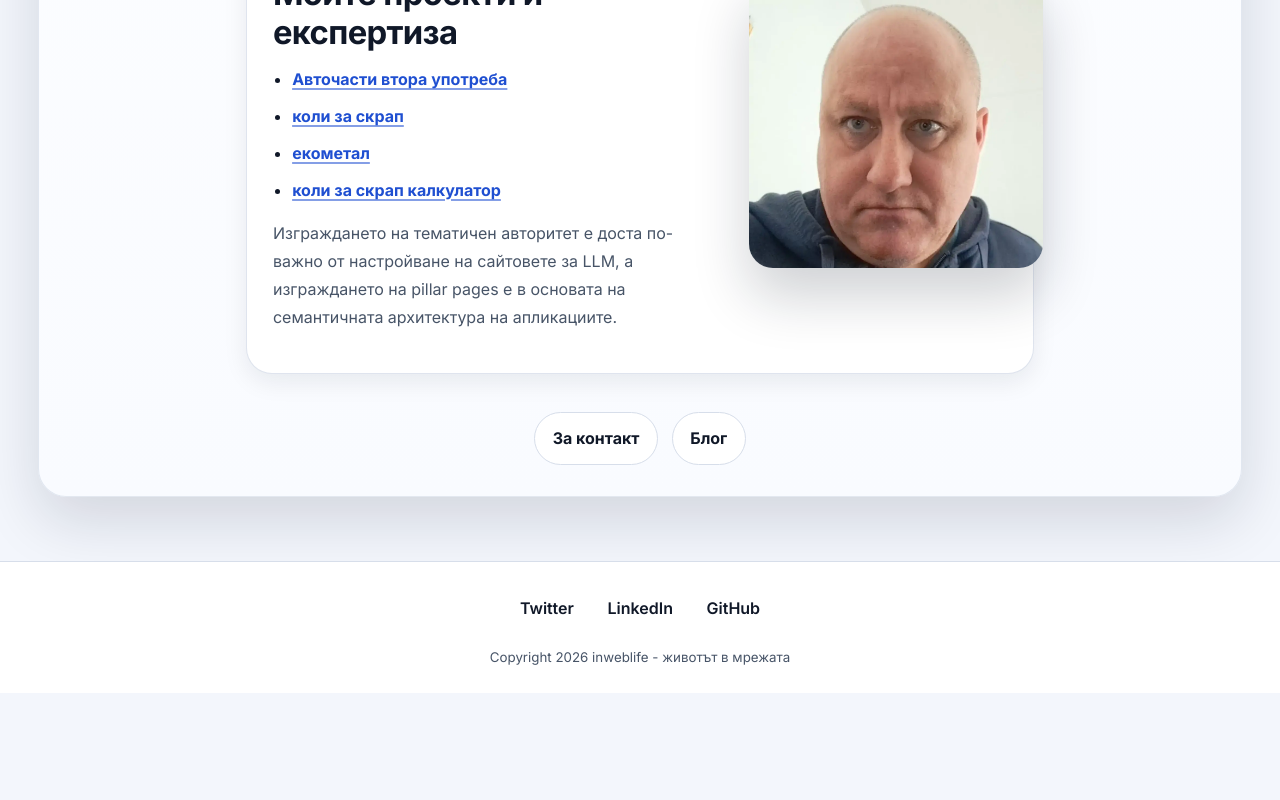
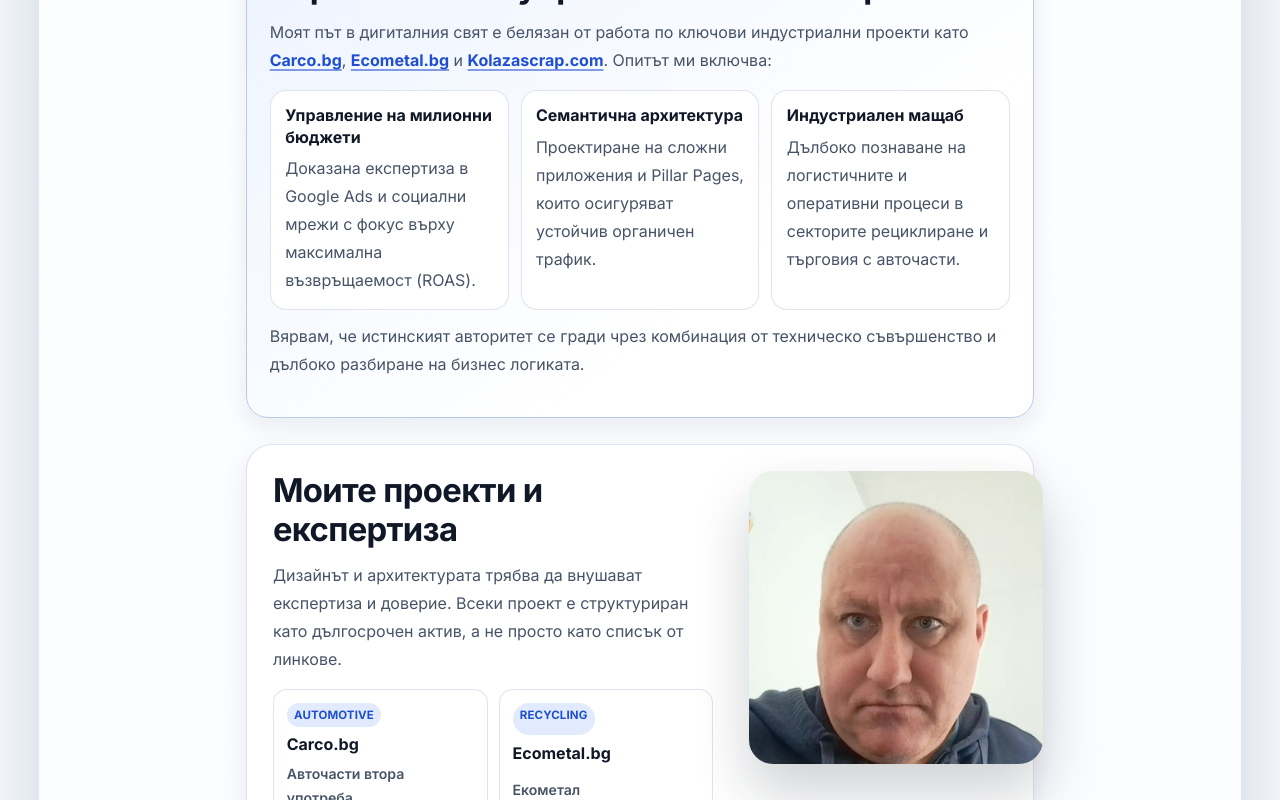
Before and after one commit to inweblife/inweblife, a Next.js app: page /about in a window 1280 px wide. Shown: the part 1200-2000 px from the top of the page. Before the commit the page ends 1893 px from the top, so only its background shows below. Built offline with nearby package versions, Linux system fonts and the light colour scheme.

Commit message:
added new style

```diff
--- a/pages/about.js
+++ b/pages/about.js
@@ -50,58 +50,110 @@ const About = () => {
               <Link href="/modern-site">модерен сайт</Link>.
             </p>
 
+            <section className={styles.strategySection} aria-labelledby="strategy-title">
+              <h2 id="strategy-title">Стратегическо управление и бизнес растеж</h2>
+              <p>
+                Моят път в дигиталния свят е белязан от работа по ключови
+                индустриални проекти като{" "}
+                <a href="https://carco.bg/" target="_blank" rel="noopener noreferrer">
+                  <strong>Carco.bg</strong>
+                </a>
+                ,{" "}
+                <a href="https://ecometal.bg/" target="_blank" rel="noopener noreferrer">
+                  <strong>Ecometal.bg</strong>
+                </a>{" "}
+                и{" "}
+                <a href="https://kolazascrap.com/" target="_blank" rel="noopener noreferrer">
+                  <strong>Kolazascrap.com</strong>
+                </a>
+                . Опитът ми включва:
+              </p>
+              <div className={styles.capabilityGrid}>
+                <article className={styles.capabilityCard}>
+                  <h3>Управление на милионни бюджети</h3>
+                  <p>
+                    Доказана експертиза в Google Ads и социални мрежи с фокус
+                    върху максимална възвръщаемост (ROAS).
+                  </p>
+                </article>
+                <article className={styles.capabilityCard}>
+                  <h3>Семантична архитектура</h3>
+                  <p>
+                    Проектиране на сложни приложения и Pillar Pages, които
+                    осигуряват устойчив органичен трафик.
+                  </p>
+                </article>
+                <article className={styles.capabilityCard}>
+                  <h3>Индустриален мащаб</h3>
+                  <p>
+                    Дълбоко познаване на логистичните и оперативни процеси в
+                    секторите рециклиране и търговия с авточасти.
+                  </p>
+                </article>
+              </div>
+              <p className={styles.strategyConclusion}>
+                Вярвам, че истинският авторитет се гради чрез комбинация от
+                техническо съвършенство и дълбоко разбиране на бизнес логиката.
+              </p>
+            </section>
+
             <section
               className={styles.expertiseSection}
               aria-labelledby="projects-expertise-title"
             >
               <div className={styles.expertiseContent}>
                 <h2 id="projects-expertise-title">Моите проекти и експертиза</h2>
-                <ul className={styles.projectList}>
-                  <li>
+                <p className={styles.portfolioLead}>
+                  Дизайнът и архитектурата трябва да внушават експертиза и
+                  доверие. Всеки проект е структуриран като дългосрочен актив,
+                  а не просто като списък от линкове.
+                </p>
+                <div className={styles.projectGrid}>
                   <a
-                      className={styles.projectLink}
+                    className={styles.projectCard}
                     href="https://carco.bg/"
                     target="_blank"
                     rel="noopener noreferrer"
                   >
-                      Авточасти втора употреба
+                    <span className={styles.projectTag}>Automotive</span>
+                    <strong>Carco.bg</strong>
+                    <span>Авточасти втора употреба</span>
                   </a>
-                  </li>
-                  <li>
                   <a
-                      className={styles.projectLink}
+                    className={styles.projectCard}
+                    href="https://ecometal.bg/"
+                    target="_blank"
+                    rel="noopener noreferrer"
+                  >
+                    <span className={styles.projectTag}>Recycling</span>
+                    <strong>Ecometal.bg</strong>
+                    <span>Екометал</span>
+                  </a>
+                  <a
+                    className={styles.projectCard}
                     href="https://kolazascrap.com/"
                     target="_blank"
                     rel="noopener noreferrer"
                   >
-                      коли за скрап
+                    <span className={styles.projectTag}>Lead Gen</span>
+                    <strong>Kolazascrap.com</strong>
+                    <span>Коли за скрап</span>
                   </a>
-                  </li>
-                  <li>
                   <a
-                      className={styles.projectLink}
-                      href="https://ecometal.bg/"
-                      target="_blank"
-                      rel="noopener noreferrer"
-                    >
-                      екометал
-                    </a>
-                  </li>
-                  <li>
-                    <a
-                      className={styles.projectLink}
+                    className={styles.projectCard}
                     href="https://kolizascrap.com/"
                     target="_blank"
                     rel="noopener noreferrer"
                   >
-                      коли за скрап калкулатор
+                    <span className={styles.projectTag}>Tooling</span>
+                    <strong>Kolizascrap.com</strong>
+                    <span>Коли за скрап калкулатор</span>
                   </a>
-                  </li>
-                </ul>
+                </div>
                 <p>
                   Изграждането на тематичен авторитет е доста по-важно от
-                  настройване на сайтовете за LLM, а изграждането на pillar pages
-                  е в основата на семантичната архитектура на апликациите.
+                  настройване на сайтовете за LLM, а изграждането на pillar
+                  pages е в основата на семантичната архитектура на апликациите.
                 </p>
               </div>
 
--- a/styles/About.module.css
+++ b/styles/About.module.css
@@ -49,6 +49,46 @@
   font-weight: 700;
 }
 
+.strategySection {
+  margin-top: 1.4rem;
+  padding: clamp(1rem, 2vw, 1.4rem);
+  border-radius: 22px;
+  border: 1px solid color-mix(in srgb, var(--accent) 18%, var(--border));
+  background: linear-gradient(145deg, #edf3ff 0%, #ffffff 68%);
+  box-shadow: var(--shadow-sm);
+}
+
+.strategySection h2 {
+  margin-bottom: 0.75rem;
+}
+
+.capabilityGrid {
+  margin: 1rem 0 0.8rem;
+  display: grid;
+  gap: 0.75rem;
+}
+
+.capabilityCard {
+  padding: 0.9rem;
+  border-radius: 16px;
+  border: 1px solid color-mix(in srgb, var(--border) 80%, transparent);
+  background: var(--surface);
+}
+
+.capabilityCard h3 {
+  margin: 0 0 0.35rem;
+  font-size: 1rem;
+  line-height: 1.35;
+}
+
+.capabilityCard p {
+  margin: 0;
+}
+
+.strategyConclusion {
+  margin-bottom: 0;
+}
+
 .expertiseSection {
   margin-top: 1.65rem;
   display: flex;
@@ -65,21 +105,56 @@
   min-width: 0;
 }
 
-.projectList {
-  margin: 0.8rem 0 0.95rem;
-  padding-left: 1.2rem;
-  display: grid;
-  gap: 0.55rem;
+.portfolioLead {
+  margin-top: 0.75rem;
 }
 
-.projectLink {
-  font-weight: 700;
-  transition: color 0.2s ease, text-decoration-color 0.2s ease, opacity 0.2s ease;
+.projectGrid {
+  margin: 0.95rem 0 1rem;
+  display: grid;
+  grid-template-columns: repeat(auto-fit, minmax(170px, 1fr));
+  gap: 0.7rem;
 }
 
-.projectLink:hover {
-  color: var(--accent);
-  text-decoration: underline;
+.projectCard {
+  display: grid;
+  gap: 0.2rem;
+  padding: 0.8rem;
+  border-radius: 14px;
+  border: 1px solid color-mix(in srgb, var(--border) 80%, transparent);
+  background: var(--surface);
+  text-decoration: none;
+  color: var(--text);
+  font-weight: 700;
+  transition: transform 0.2s ease, box-shadow 0.2s ease, border-color 0.2s ease;
+}
+
+.projectCard strong {
+  font-size: 1rem;
+}
+
+.projectCard span:last-child {
+  font-size: 0.88rem;
+  color: var(--text-muted);
+  font-weight: 600;
+}
+
+.projectCard:hover {
+  transform: translateY(-2px);
+  border-color: color-mix(in srgb, var(--accent) 40%, var(--border));
+  box-shadow: var(--shadow-sm);
+}
+
+.projectTag {
+  display: inline-flex;
+  width: fit-content;
+  padding: 0.12rem 0.45rem;
+  border-radius: 999px;
+  background: color-mix(in srgb, var(--accent) 14%, #ffffff);
+  color: var(--accent-strong);
+  font-size: 0.72rem;
+  letter-spacing: 0.01em;
+  text-transform: uppercase;
 }
 
 .expertiseMedia {
@@ -99,6 +174,10 @@
 }
 
 @media (min-width: 48rem) {
+  .capabilityGrid {
+    grid-template-columns: repeat(3, minmax(0, 1fr));
+  }
+
   .expertiseSection {
     flex-direction: row;
     align-items: flex-start;
```
Also changed, not shown: pages/index.tsx (+18 -0 lines), styles/Home.module.css (+29 -0 lines). Lines whose indentation alone changed are shown as unchanged.
